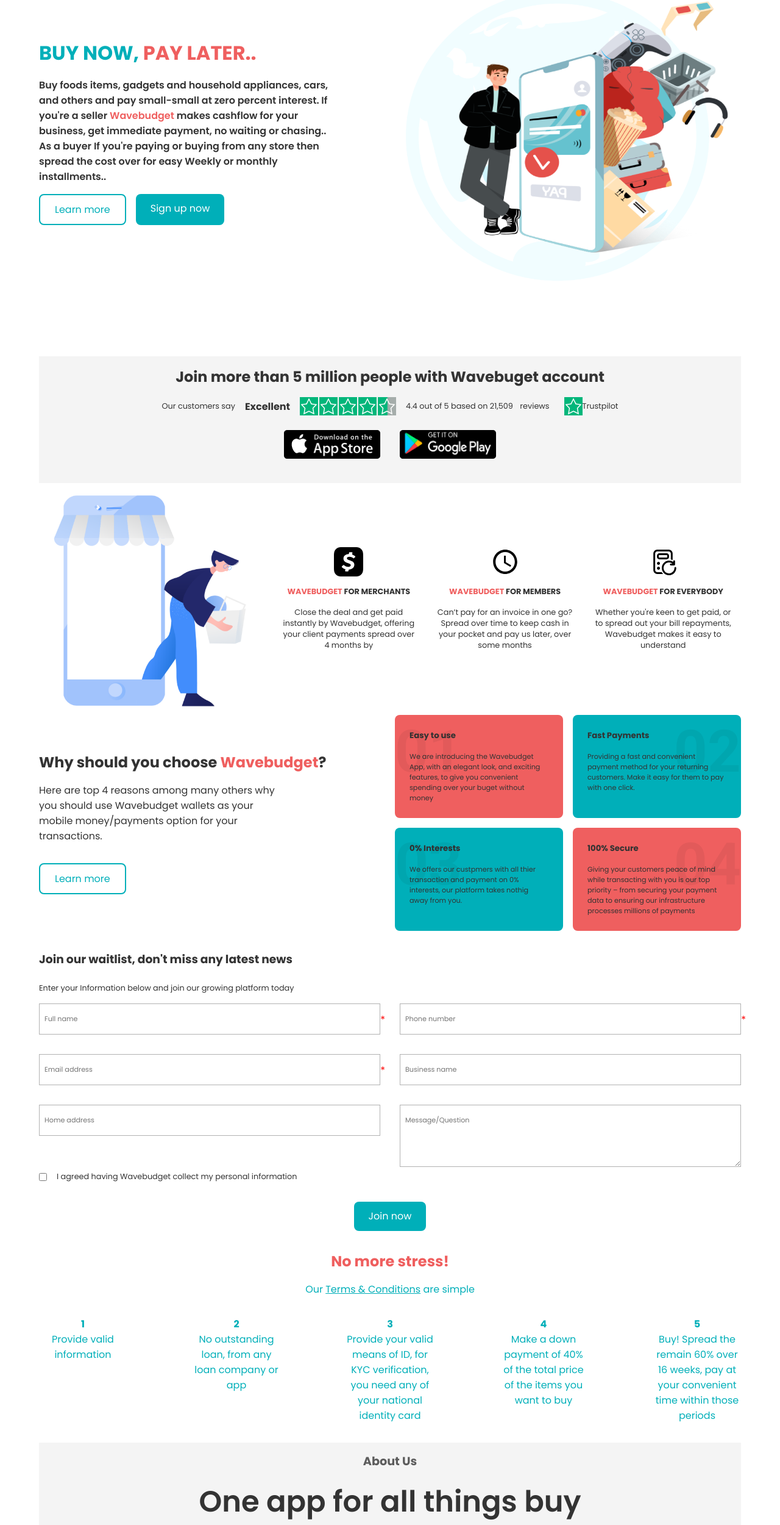
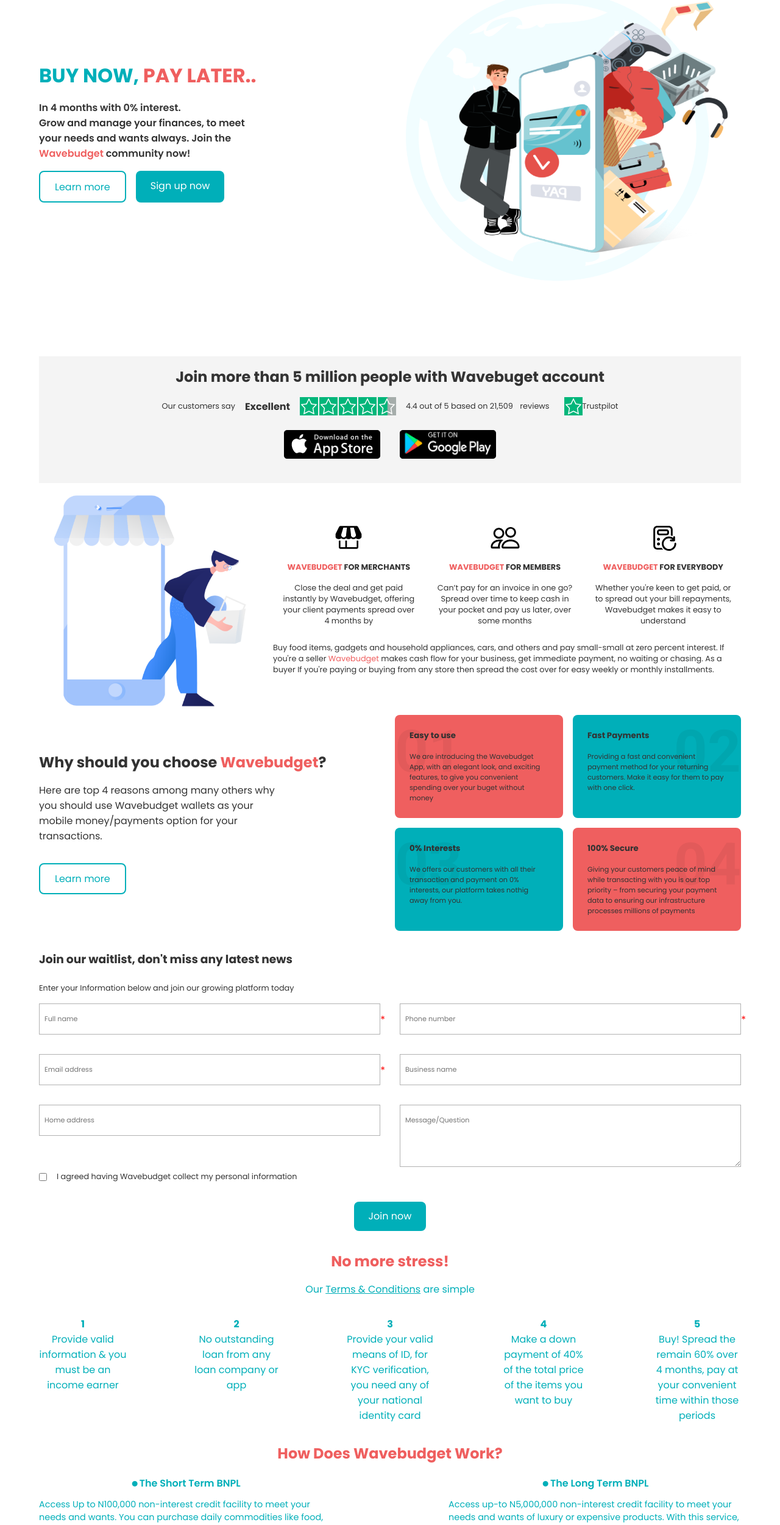
Before and after one commit to Aarond2018/Wave-budget, a React (Create React App) app: page / in a window 1280 px wide. Shown: the part 232-2732 px from the top of the page at 61% size. Built offline with nearby package versions, Linux system fonts and the light colour scheme.

Commit message:
made changes & added a new section

```diff
--- a/src/components/Footer/Footer.js
+++ b/src/components/Footer/Footer.js
@@ -54,6 +54,7 @@
           </ul>
         </li>
       </ul>
+      <p>Copyright &copy; 2022 Wavebudget Company. All rights reserved.</p>
     </footer>
   )
 }
--- a/src/components/Footer/Footer.module.css
+++ b/src/components/Footer/Footer.module.css
@@ -9,7 +9,7 @@
 }
 
 .footer__items {
-  margin: 1rem 0;
+  margin: 1rem 0 0 0;
   display: grid;
   grid-template-columns: repeat(auto-fit, minmax(10rem, 12rem));
   list-style: none;
@@ -52,9 +52,19 @@
   margin-right: 0.5rem;
 }
 
+.footer > p {
+  text-align: right;
+  font-size: 0.9rem;
+}
+
 
 @media (max-width: 520px) {
   .footer__items {
     font-size: 0.8rem;
   }
+
+  .footer > p {
+    text-align: right;
+    font-size: 0.8rem;
+  }
 }
--- a/src/components/Home/About/About.module.css
+++ b/src/components/Home/About/About.module.css
@@ -1,6 +1,6 @@
 .about {
   margin: 2rem auto;
-  background: #F4F4F4;
+  background: #E9E9E9;
   padding: 1rem 0;
 }
 
@@ -51,7 +51,7 @@
 }
 
 .stats > div {
-  background: #fff;
+  background: #F4F4F4;
   padding: 1rem;
   display: flex;
   flex-direction: column;
@@ -73,7 +73,7 @@
   margin: 2rem auto;
   width: 40rem;
   max-width: 80%;
-  background: #fff;
+
   display: grid;
   grid-template-columns: 1fr 1fr;
 }
@@ -81,6 +81,11 @@
 .about__main > .about__text {
   flex-direction: column;
   padding: 1rem;
+  font-weight: 600;
+}
+
+.about__main > .about__text > p > span {
+  color: #EF5F5F;
 }
 
 .about__main > .about__text > p:nth-child(2) {
--- a/src/components/Home/Benefits/Benefits.js
+++ b/src/components/Home/Benefits/Benefits.js
@@ -24,7 +24,7 @@
         </div>
         <div>
           <h5>0% Interests</h5>
-          <p>We offers our custpmers with all thier transaction and payment on 0% interests, our platform takes nothig away from you.</p>
+          <p>We offers our customers with all their transaction and payment on 0% interests, our platform takes nothig away from you.</p>
           <h1>03</h1>
         </div>
         <div>
--- a/src/components/Home/Hero/Hero.js
+++ b/src/components/Home/Hero/Hero.js
@@ -1,29 +1,32 @@
-import React from 'react'
-import styles from "./Hero.module.css"
-import heroImage from "../../../Assets/hero-image.png"
-import Button from '../../Button/Button'
+import React from "react";
+import styles from "./Hero.module.css";
+import heroImage from "../../../Assets/hero-image.png";
+import Button from "../../Button/Button";
 
 export default function Hero() {
 	return (
 		<section className={`container ${styles.hero}`}>
 			<div className={styles.hero__content}>
-        <h1>Buy now, <span>Pay later..</span></h1>
-        <p>Buy foods items, gadgets and household appliances,
-          cars, and others and pay small-small at zero
-          percent interest. If you're a seller <span>Wavebudget</span> makes
-          cashflow for your business, get immediate payment,
-          no waiting or chasing.. As a buyer If you're paying
-          or buying from any store then spread the cost over
-          for easy Weekly or monthly installments..</p>
+				<h1>
+					Buy now, <span>Pay later..</span>
+				</h1>
+				<p>
+					In 4 months with 0% interest. <br />
+					Grow and manage your finances, to meet your needs and wants always.
+					Join the <span>Wavebudget</span> community now!
+				</p>
 				<div className={styles.links}>
-          <Button invert={true} link="/#info"><span>Learn more</span></Button>
-          <Button link="/#form"><span>Sign up now</span></Button>
+					<Button invert={true} link="/#info">
+						<span>Learn more</span>
+					</Button>
+					<Button link="/#form">
+						<span>Sign up now</span>
+					</Button>
 				</div>
-
 			</div>
 			<div className={styles.hero__image}>
 				<img src={heroImage} alt="hero-image" />
 			</div>
 		</section>
-  )
+	);
 }
--- a/src/components/Home/Hero/Hero.module.css
+++ b/src/components/Home/Hero/Hero.module.css
@@ -23,7 +23,7 @@
 }
 
 .hero__content > p {
-  width: 30rem;
+  width: 22rem;
   font-weight: 600;
 }
 
--- a/src/components/Home/Info/Info.js
+++ b/src/components/Home/Info/Info.js
@@ -4,8 +4,8 @@
 import appleBadge from "../../../Assets/appleBadge.png"
 import googleBadge from "../../../Assets/googleBadge.png"
 import package_image from "../../../Assets/packgeImage.png"
-import cashAppIcon from "../../../Assets/cashappIcon.svg"
-import clockIcon from "../../../Assets/clock.svg"
+import shopIcon from "../../../Assets/shopIcon.svg"
+import peopleIcon from "../../../Assets/peopleIcon.svg"
 import calculatorIcon from "../../../Assets/calculator.svg"
 import styles from "./Info.module.css"
 
@@ -29,11 +29,13 @@
           <img src={googleBadge} alt="google-badge" />
         </div>
       </section>
+
       <section className={`container ${styles.packages}`}>
         <img src={package_image} alt="package_image" />
+        <div>
         <div className={`d-flex-a ${styles.cards}`}>
           <div>
-            <img src={cashAppIcon} alt="cash_app_icon" />
+            <img src={shopIcon} alt="cash_app_icon" />
             <h4><span>WAVEBUDGET</span> for merchants</h4>
             <p>Close the deal and get paid
                 instantly by Wavebudget, offering your
@@ -41,7 +43,7 @@
                 over 4 months by </p>
             </div>
           <div>
-            <img src={clockIcon} alt="clock_icon" />
+            <img src={peopleIcon} alt="clock_icon" />
             <h4><span>WAVEBUDGET</span> for members</h4>
             <p>Can’t pay for an invoice in one go? Spread over time to keep cash in your pocket and pay us later, over some months </p>
             </div>
@@ -51,6 +53,8 @@
             <p>Whether you're keen to get paid, or to spread out your bill repayments, Wavebudget makes it easy to understand </p>
             </div>
         </div>
+        <p className={styles.notes}>Buy food items, gadgets and household appliances, cars, and others and pay small-small at zero percent interest. If you're a seller <span>Wavebudget</span> makes cash flow for your business, get immediate payment, no waiting or chasing. As a buyer If you're paying or buying from any store then spread the cost over for easy weekly or monthly installments.</p>
+        </div>
       </section>
     </Fragment>
   )
--- a/src/components/Home/Info/Info.module.css
+++ b/src/components/Home/Info/Info.module.css
@@ -50,6 +50,12 @@
   width: 100%;
 }
 
+.packages > div {
+  display: flex;
+  flex-direction: column;
+  justify-content: center;
+}
+
 .cards > div {
   display: flex;
   flex-direction: column;
@@ -77,6 +83,16 @@
   text-align: center;
 }
 
+.notes {
+  font-size: 0.8rem;
+  margin-top: 1.6rem;
+  line-height: 1.4;
+}
+
+.notes > span {
+  color: #EF5F5F
+}
+
 
 
 @media (max-width: 900px) {
@@ -90,15 +106,19 @@
     display: none;
   }
 
-  .packages > .cards {
+  .packages > div > .cards {
     display: grid;
     grid-template-columns: repeat(auto-fit, minmax(10rem, 1fr));
     grid-gap: 1rem;
   }
 
-  .packages > .cards > div {
+  .packages > div > .cards > div {
     margin-top: 1rem;
     padding: 0;
+  }
+
+  .notes {
+    margin-top: 2.5rem;
   }
 }
 
--- /dev/null
+++ b/src/components/Home/KnowHow/KnowHow.js
@@ -0,0 +1,41 @@
+import React from "react";
+
+import styles from "./KnowHow.module.css";
+
+export default function KnowHow() {
+	return (
+		<section className={`container ${styles.section}`}>
+			<h2>How Does Wavebudget Work?</h2>
+			<div className={styles.types}>
+				<div>
+					<h4>
+						<span>&bull;</span> The Short Term BNPL
+					</h4>
+					<p>
+						Access Up to N100,000 non-interest credit facility to meet your
+						needs and wants. You can purchase daily commodities like food,
+						cleaning products, clothes, accessories, etc with this, all you have
+						to do is pay a 25% down payment for the item and then pay the
+						remaining 75% within 8 weeks. <br /> You can choose to pay every two weeks
+						convectively or once at the end of the 8 weeks.
+					</p>
+				</div>
+				<div>
+					<h4>
+						<span>&bull;</span> The Long Term BNPL
+					</h4>
+					<p>
+						Access up-to N5,000,000 non-interest credit facility to meet your
+						needs and wants of luxury or expensive products. With this service,
+						you can buy household improvement items, electronics, cars, land, or
+						other fixed commodities without emptying your bank account. <br /> To use
+						this service, you have to pay a 40% down payment on installment or
+						once, and then get the product delivered to you. Once you get the
+						product delivered to you, you pay the remaining 60% for up to 5
+						months, with no accumulated interest rate.
+					</p>
+				</div>
+			</div>
+		</section>
+	);
+}
--- /dev/null
+++ b/src/components/Home/KnowHow/KnowHow.module.css
@@ -0,0 +1,59 @@
+.section {
+  margin: 4rem auto;
+}
+
+.section > h2 {
+  text-align: center;
+  color: #EF5F5F;
+  margin-top: 1.5rem;
+}
+
+.types {
+  display: flex;
+  margin: 0.5rem 0 1.5rem 0;
+  justify-content: space-between;
+}
+
+.types > div {
+  width: 30rem;
+  color: #00AFB9
+}
+
+.types > div:last-child {
+  margin-left: 1.5rem;
+}
+
+.types > div > h4 {
+  text-align: center;
+  font-weight: 600;
+  display: flex;
+  align-items: center;
+  justify-content: center;
+}
+
+.types > div > h4 > span {
+  font-size: 2rem;
+}
+
+.types > div > p {
+  font-size: 0.9rem;
+}
+
+
+@media (max-width: 520px) {
+  .types {
+    flex-direction: column;
+    margin: 0.5rem 0 1.5rem 0;
+  }
+
+  .types > div {
+    width: auto;
+    margin: 0;
+  }
+
+  .types > div:last-child {
+    margin-left: 0;
+    margin-top: 1.2rem;
+  }
+
+}
--- a/src/components/Home/Terms/Terms.js
+++ b/src/components/Home/Terms/Terms.js
@@ -10,11 +10,11 @@
       <div className={styles.steps}>
         <div>
           <h4>1</h4>
-          <p>Provide valid information</p>
+          <p>Provide valid information & you must be an income earner</p>
         </div>
         <div>
           <h4>2</h4>
-          <p>No outstanding loan, from any loan company or app</p>
+          <p>No outstanding loan from any loan company or app</p>
         </div>
         <div>
           <h4>3</h4>
@@ -27,7 +27,7 @@
         <div>
           <h4>5</h4>
           <p>Buy!
-Spread the remain 60% over 16 weeks, pay at your convenient time within those periods</p>
+Spread the remain 60% over 4 months, pay at your convenient time within those periods</p>
         </div>
       </div>
     </section>
--- a/src/pages/Home.js
+++ b/src/pages/Home.js
@@ -6,6 +6,7 @@
 import Form from '../components/Home/Form/Form'
 import Hero from '../components/Home/Hero/Hero'
 import Info from '../components/Home/Info/Info'
+import KnowHow from '../components/Home/KnowHow/KnowHow'
 import Terms from '../components/Home/Terms/Terms'
 
 export default function Home() {
@@ -18,6 +19,7 @@
         <Benefits />
         <Form />
         <Terms />
+        <KnowHow />
         <About />
       </main>
       <Footer />
```
Also changed, not shown: src/Assets/peopleIcon.svg (added), src/Assets/shopIcon.svg (added). Lines whose indentation alone changed are shown as unchanged.
